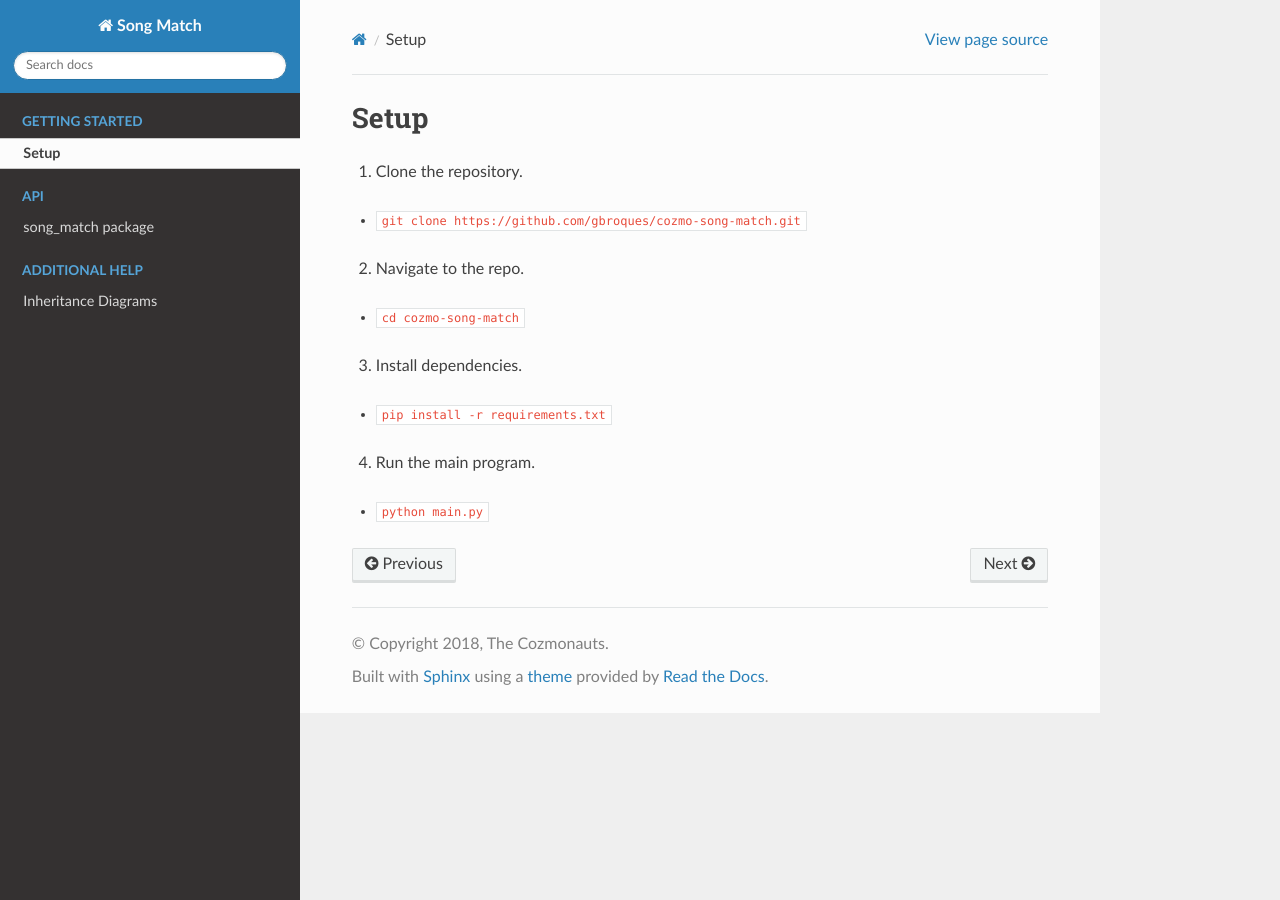
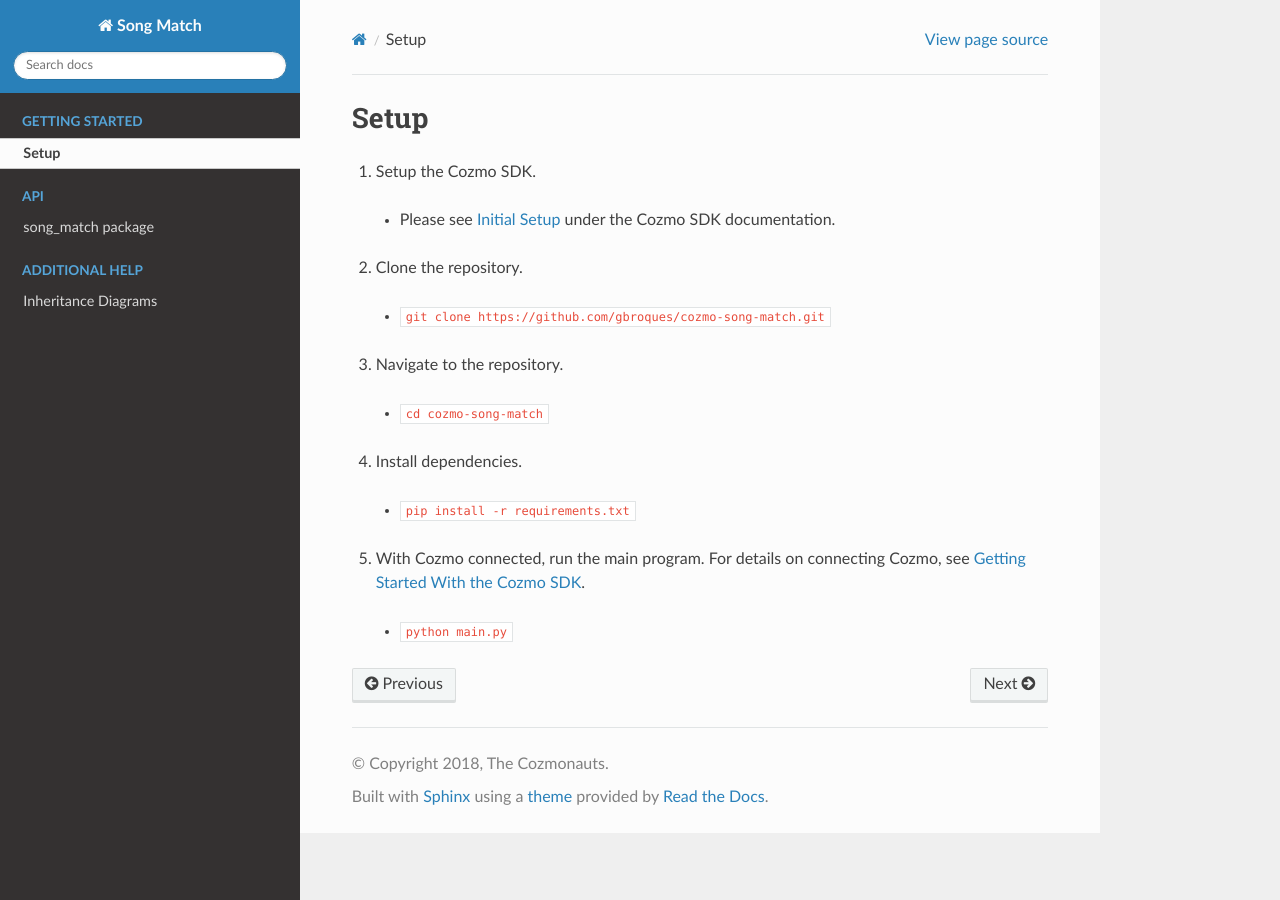
Before and after one commit to gbroques/cozmo-song-match, a Sphinx documentation site: the page built from docs/setup.rst, in a window 1280 px wide. Built offline with Sphinx 7.4.7 and the Read the Docs theme 2.0.0, drawn with Linux system fonts in a browser that asks for light colours.

Commit message:
Improve README and setup pages with more information

```diff
--- a/docs/setup.rst
+++ b/docs/setup.rst
@@ -1,18 +1,22 @@
 Setup
 =====
 
-1. Clone the repository.
+1. Setup the Cozmo SDK.
 
-* ``git clone https://github.com/gbroques/cozmo-song-match.git``
+  * Please see `Initial Setup <http://cozmosdk.anki.com/docs/initial.html>`_ under the Cozmo SDK documentation.
 
-2. Navigate to the repo.
+2. Clone the repository.
 
-* ``cd cozmo-song-match``
+  * ``git clone https://github.com/gbroques/cozmo-song-match.git``
 
-3. Install dependencies.
+3. Navigate to the repository.
 
-* ``pip install -r requirements.txt``
+  * ``cd cozmo-song-match``
 
-4. Run the main program.
+4. Install dependencies.
 
-* ``python main.py``
+  * ``pip install -r requirements.txt``
+
+5. With Cozmo connected, run the main program. For details on connecting Cozmo, see `Getting Started With the Cozmo SDK <http://cozmosdk.anki.com/docs/getstarted.html>`_.
+
+  * ``python main.py``
```
Also changed, not shown: README.md (+2 -6 lines), docs/README.md (+19 -7 lines).
